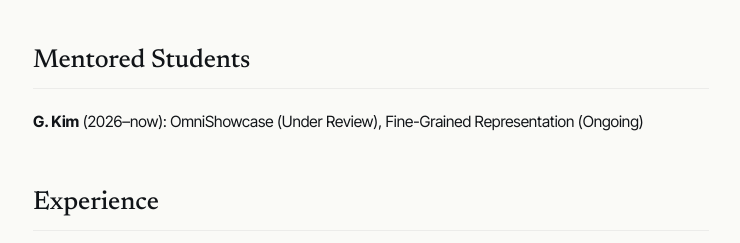
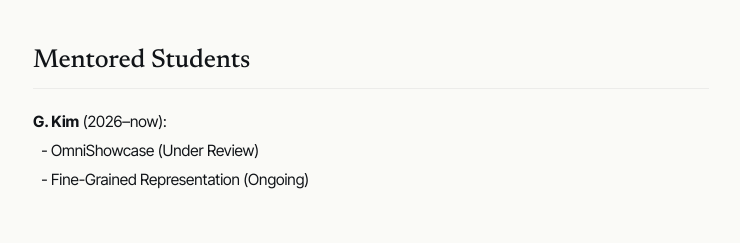
Before and after one commit to justin4ai/justin4ai.github.io, a plain HTML site: page index.html in a window 1280 px wide. Shown: the part 2911-3154 px from the top of the page, without its empty margins (433-1173 px from the left). Drawn offline with Linux system fonts and the light colour scheme; some icons are missing.

Commit message:
2026.11.25 update

```diff
--- a/index.html
+++ b/index.html
@@ -630,6 +630,12 @@
     }
     .mentee-list li { padding: 4px 0; }
     .mentee-list strong { font-weight: 700; }
+    .mentee-proj {
+      list-style: "- ";
+      padding-left: 18px;
+      margin: 2px 0 0 0;
+    }
+    .mentee-proj li { padding: 1px 0; }
 
     .proj-bullets {
       list-style: disc;
@@ -895,7 +901,12 @@
     <section id="mentoring">
       <h2 class="sec-h">Mentored Students</h2>
       <ul class="mentee-list">
-        <li><strong>G. Kim</strong> (2026–now): OmniShowcase (Under Review), Fine-Grained Representation (Ongoing)</li>
+        <li><strong>G. Kim</strong> (2026–now):
+          <ul class="mentee-proj">
+            <li>OmniShowcase (Under Review)</li>
+            <li>Fine-Grained Representation (Ongoing)</li>
+          </ul>
+        </li>
       </ul>
     </section>
 
```
